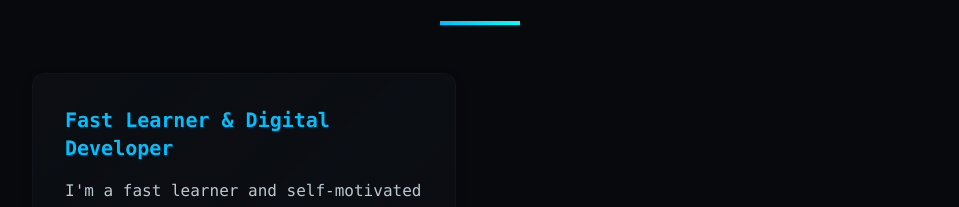
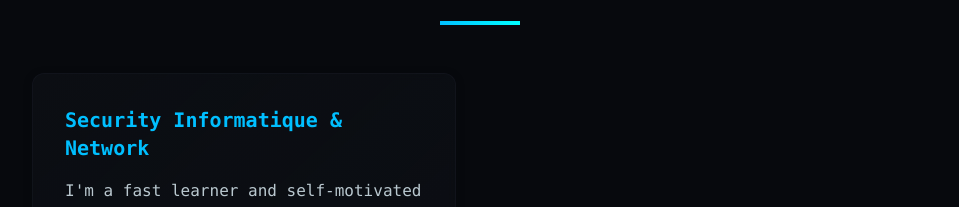
Before and after one commit to AmineDevSec/cyber-dev-folio-8f76b02e, a React (Vite) app: page / in a window 1280 px wide. Shown: the part 915-1122 px from the top of the page, without its empty margins (160-1119 px from the left). Built offline with nearby package versions, Linux system fonts and the light colour scheme.

Commit message:
Remove Fast Learner title
Co-authored-by: AmineDevSec <200137655+AmineDevSec@users.noreply.github.com>

```diff
--- a/src/components/About.tsx
+++ b/src/components/About.tsx
@@ -19,7 +19,7 @@ const About = () => {
           <div className="space-y-6">
             <div className="card-cyber-glow p-8 hover-lift">
               <h3 className="text-xl font-bold text-primary mb-4">
-                Fast Learner & Digital Developer
+                Security Informatique & Network
               </h3>
               <p className="cyber-text mb-4">
                 I'm a fast learner and self-motivated digital developer based in Morocco.
```
